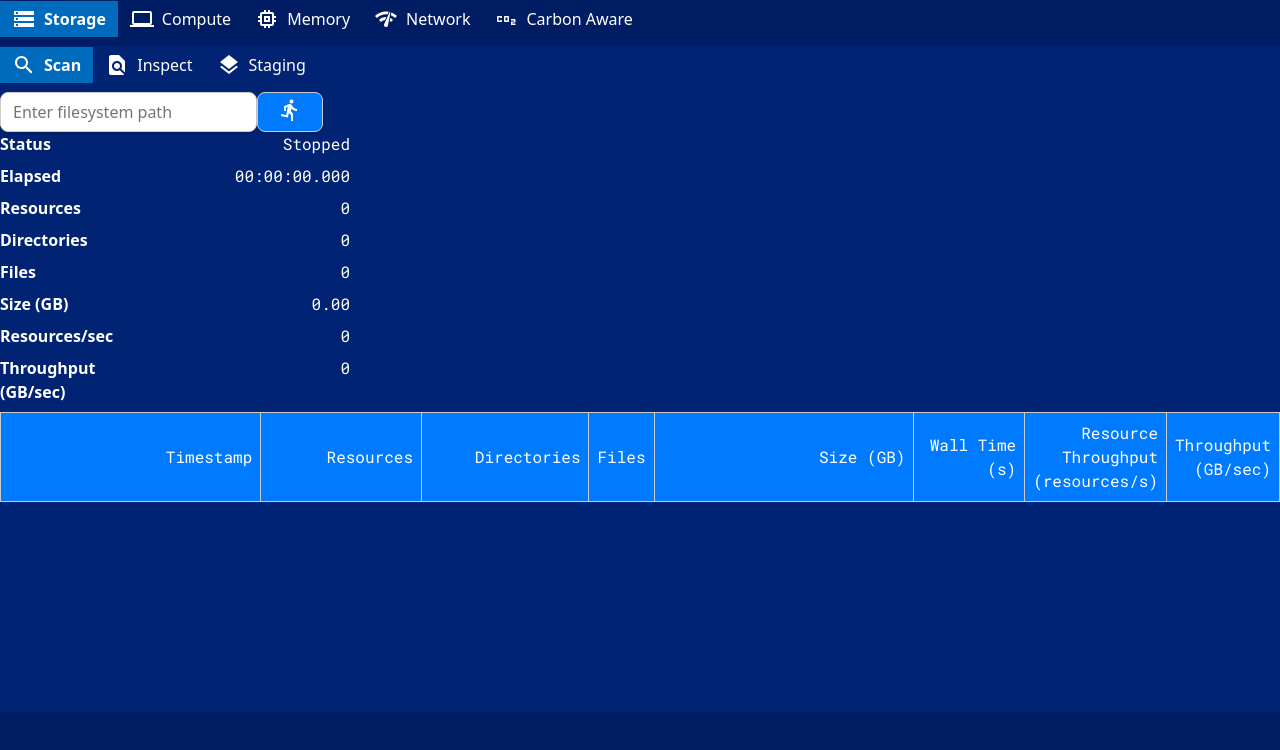
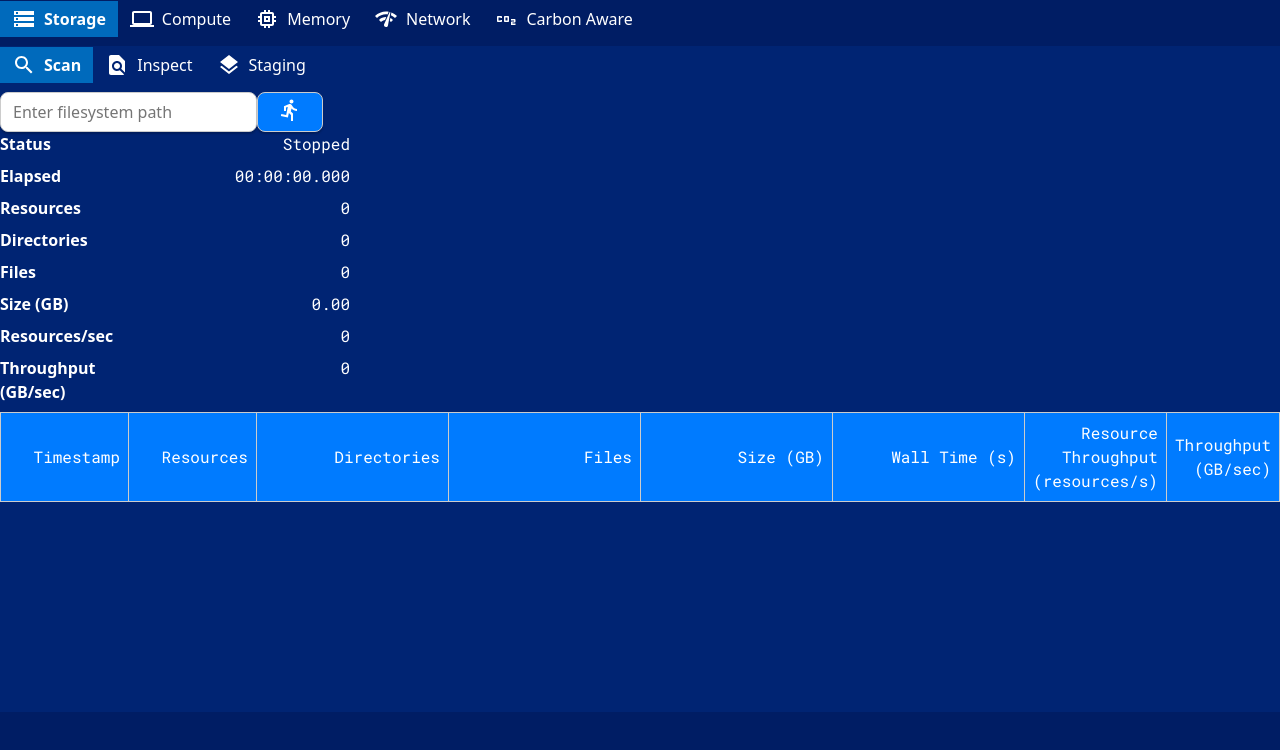
Before and after one commit to toaler/dups, a React (Vite) app: page / in a window 1280 px wide. Shown: the top 750 px of the page. Built offline with nearby package versions, Linux system fonts and the light colour scheme.

Commit message:
Inspection tab styling changes

```diff
--- a/src/storage/InspectionTab.jsx
+++ b/src/storage/InspectionTab.jsx
@@ -10,7 +10,7 @@ import TextSnippetIcon from '@mui/icons-material/TextSnippet';
 import NotListedLocationIcon from '@mui/icons-material/NotListedLocation';
 import ArchiveIcon from '@mui/icons-material/Archive';
 import CodeIcon from '@mui/icons-material/Code';
-import ImageIcon from '@mui/icons-material/Image';  // Ensure this icon is imported
+import ImageIcon from '@mui/icons-material/Image';
 
 function getMimeTypeIcon(compressible, mime_type) {
     if (compressible === "-1") {
@@ -106,7 +106,6 @@ function InspectionTab({reset, setActions}) {
 
     return (
         <div className="log-container">
-            <link href="https://fonts.googleapis.com/css2?family=Roboto+Mono:wght@400&display=swap" rel="stylesheet"/>
             <table>
                 <thead>
                 <tr>
@@ -124,10 +123,7 @@ function InspectionTab({reset, setActions}) {
                 <tbody>
                 {topKFiles.map((row, index) => (
                     <tr key={index}>
-                        <td>
-                            <DeleteIcon onClick={(event) => handleIconClick(event, 'delete', row.path, Number(row.bytes))}/>
-                            {row.compressible === "1" ? <CompressIcon onClick={(event) => handleIconClick(event, 'compress', row.path, Number(row.bytes))}/> : null}
-                        </td>
+                        <td> {/* Icon and actions code */} </td>
                         <td>{row.rank}</td>
                         <td>{Number(row.bytes).toLocaleString("en-US")}</td>
                         <td>{row.modified}</td>
--- a/src/storage/ScanTabLog.css
+++ b/src/storage/ScanTabLog.css
@@ -1,48 +1,40 @@
 @import url('https://fonts.googleapis.com/css2?family=Roboto+Mono:wght@400&display=swap');
+
+.log-container {
+    width: 100%; /* Set the container to full width */
+    overflow-x: auto; /* Enables horizontal scrolling if needed */
+    overflow-y: visible; /* Keep vertical overflow visible */
+    font-family: 'Roboto Mono', monospace;
+}
 
 .log-container table {
     width: 100%;
     border-collapse: collapse;
-    font-family: 'Roboto Mono', monospace; /* Apply Roboto Mono to the entire table */
 }
 
 .log-container th, .log-container td {
     border: 1px solid #ccc;
     padding: 8px;
     text-align: left;
-    overflow: hidden;  /* Ensures content doesn't force the cell to expand */
 }
 
 .log-container th {
     background-color: #007BFF;
+    color: white;
     text-align: right;
+    position: sticky;
+    top: 0;
+    z-index: 10;
+    border-bottom: 1px solid #ccc; /* Ensure a solid bottom border */
 }
 
-/* Adjusted widths for each column */
-.log-container th:nth-child(1), .log-container td:nth-child(1) {
-    width: 27%;  /* Increased for Timestamp */
-}
-
-.log-container th:nth-child(2), .log-container td:nth-child(2) {
-    width: 15%;  /* Kept the same for Resources */
-}
-
-.log-container th:nth-child(3), .log-container td:nth-child(3) {
-    width: 15%;  /* Kept the same for Directories */
-}
-
-.log-container th:nth-child(4), .log-container td:nth-child(4) {
-    width: 3%;  /* Reduced for Size */
-}
-
-.log-container th:nth-child(5), .log-container td:nth-child(5) {
-    width: 29%;  /* Adjusted for Wall Time to balance the total to 100% */
-}
-
-.log-container th:nth-child(6), .log-container td:nth-child(6) {
-    width: 11%;  /* Adjusted for Files */
-}
-
-.log-container table td.right-align, .log-container table th.right-align {
-    text-align: right;
-}
+/* Column width adjustments */
+.log-container th:nth-child(1), .log-container td:nth-child(1) { width: 10%; }
+.log-container th:nth-child(2), .log-container td:nth-child(2) { width: 10%; }
+.log-container th:nth-child(3), .log-container td:nth-child(3) { width: 15%; }
+.log-container th:nth-child(4), .log-container td:nth-child(4) { width: 15%; }
+.log-container th:nth-child(5), .log-container td:nth-child(5) { width: 15%; }
+.log-container th:nth-child(6), .log-container td:nth-child(6) { width: 15%; }
+.log-container th:nth-child(7), .log-container td:nth-child(7) { width: 10%; }
+.log-container th:nth-child(8), .log-container td:nth-child(8) { width: 5%; }
+.log-container th:nth-child(9), .log-container td:nth-child(9) { width: 5%; }
```
